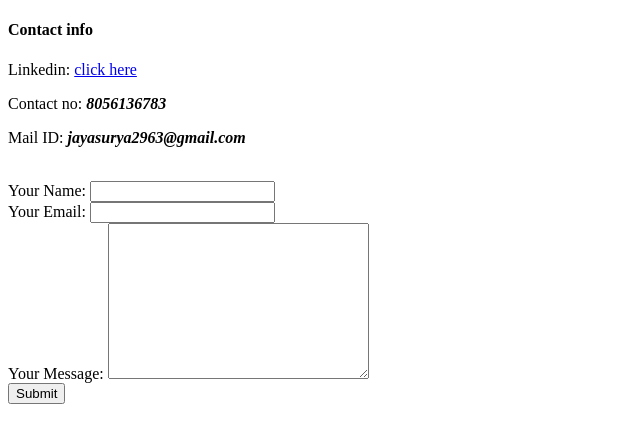
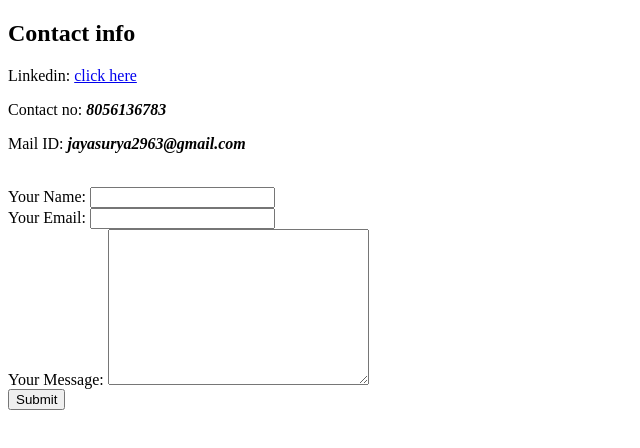
Before and after one commit to Surya2k4/personalwebsite, a plain HTML site: page contact.html in a window 1280 px wide. Shown: the whole page, without its empty margins (0-640 px from the left). Drawn offline with Linux system fonts and the light colour scheme.

Commit message:
Update contact.html

```diff
--- a/contact.html
+++ b/contact.html
@@ -7,7 +7,7 @@
 </head>
 
 <body>
-  <h4>Contact info</h4>
+  <h2>Contact info</h2>
   <p>Linkedin: <a href="https://www.linkedin.com">click here</a>
   </p>
 
```
